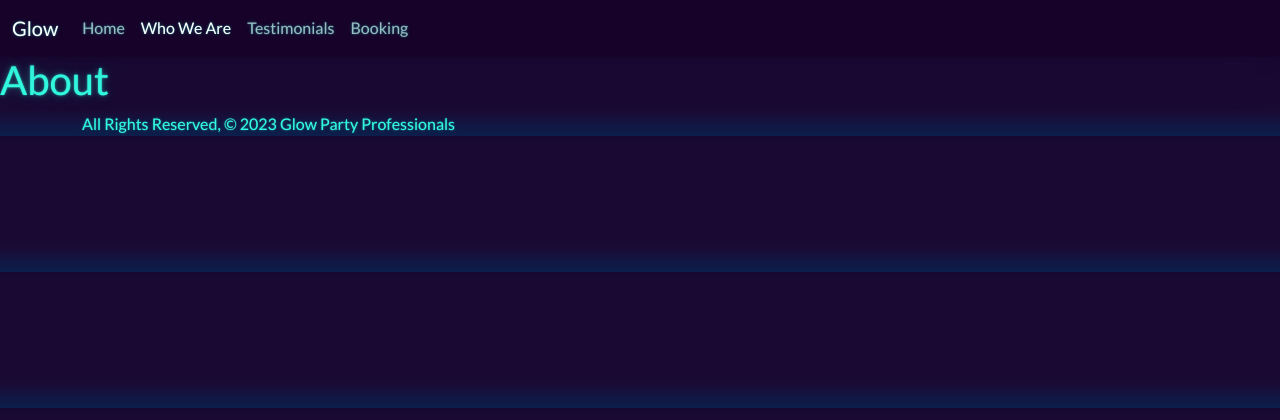
After one commit to mgballou/glow_party_professionals, a Django app: page /about/ in a window 1280 px wide. The commit adds this page. Shown: the top 420 px of the page. Run offline with Django 4.2, Linux system fonts and the light colour scheme; some libraries are stand-ins or nearby versions.

Commit message:
custom JS for handling navbar classes

```diff
--- /dev/null
+++ b/main_app/static/myJS/navbar.js
@@ -0,0 +1,17 @@
+function extractPath(url) {
+    const urlObj = new URL(url);
+    const pathSegments = urlObj.pathname.split('/');
+    const firstSegment = pathSegments[1] || '';
+    return firstSegment;
+}
+
+let currentPage = extractPath(window.location.href)
+console.log(currentPage)
+
+if (currentPage === ""){
+    currentPage = "home"
+}
+
+const currentPageLink = document.querySelector(`#${currentPage}`)
+
+currentPageLink.classList.add("active")
--- /dev/null
+++ b/main_app/templates/about.html
@@ -0,0 +1,8 @@
+{% extends 'base.html' %}
+{% load static %}
+
+{% block content%}
+
+<h1>About</h1>
+
+{% endblock %}
--- a/main_app/templates/base.html
+++ b/main_app/templates/base.html
@@ -20,19 +20,21 @@
     <nav class="navbar navbar-expand-lg bg-dark" data-bs-theme="dark">
 
         <div class="container-fluid">
-          <a class="navbar-brand" href="#">Glow</a>
+          <a class="navbar-brand" href="{% url 'home'%}">Glow</a>
           <button class="navbar-toggler collapsed" type="button" data-bs-toggle="collapse" data-bs-target="#navbarColor02" aria-controls="navbarColor02" aria-expanded="false" aria-label="Toggle navigation">
             <span class="navbar-toggler-icon"></span>
           </button>
           <div class="navbar-collapse collapse" id="navbarColor02">
               <ul class="navbar-nav me-auto">
                 <li class="nav-item">
-                  <a class="nav-link active" href="#">Home
-                    <span class="visually-hidden">(current)</span>
+                  <a class="nav-link" href="{% url 'home'%}" id="home">Home
+
                   </a>
                 </li>
                 <li class="nav-item">
-                  <a class="nav-link" href="#">Who We Are</a>
+                  <a class="nav-link" href="{% url 'about' %}" id="about">Who We Are
+
+                  </a>
                 </li>
                 <li class="nav-item">
                   <a class="nav-link" href="#">Testimonials</a>
@@ -57,5 +59,9 @@
     <div>All Rights Reserved, &copy; 2023 Glow Party Professionals &nbsp;</div>
   </footer>
 
+  <script src={% static 'myJS/navbar.js'%}>
+
+  </script>
+
 </body>
 </html>
--- a/main_app/urls.py
+++ b/main_app/urls.py
@@ -3,4 +3,5 @@ from . import views
 
 urlpatterns = [
     path('', views.home, name='home'),
+    path('about/', views.about, name='about'),
 ]
--- a/main_app/views.py
+++ b/main_app/views.py
@@ -3,3 +3,6 @@ from django.shortcuts import render
 # Create your views here.
 def home(request):
         return render(request, 'home.html')
+
+def about(request):
+        return render(request, 'about.html')
```
